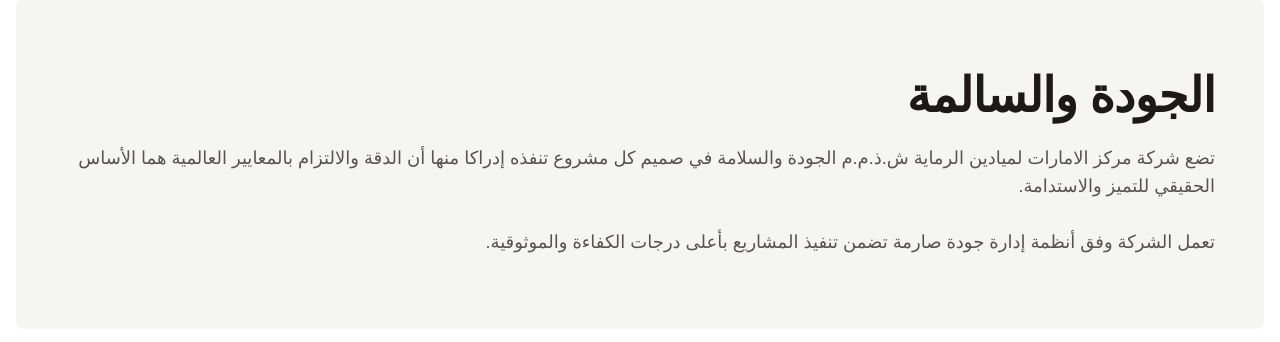
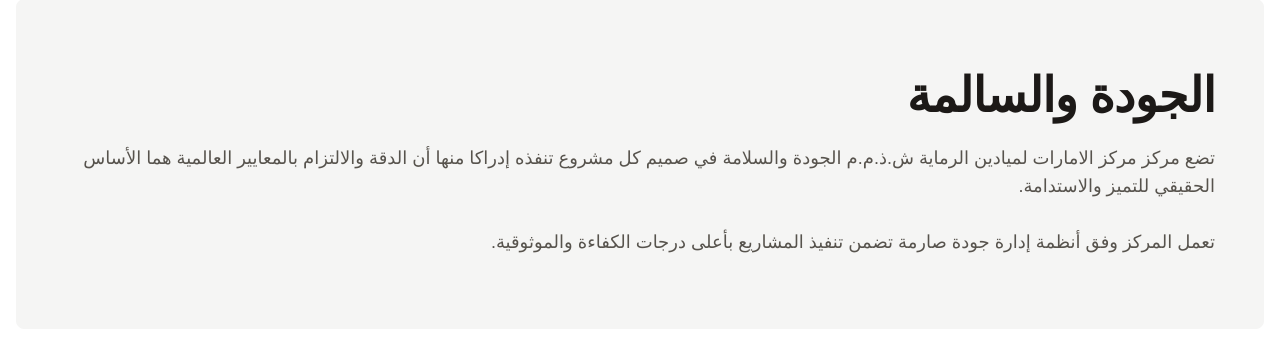
Before and after one commit to TheOnlyRealYT/Emirates-Shooting-Center, a Flask app: page /Quality_and_Safety_ar in a window 1280 px wide. Shown: the part 159-501 px from the top of the page. Run offline with Flask 3, Linux system fonts and the light colour scheme.

Commit message:
arabic fixes

```diff
--- a/templates/components/arabic_versions/clients_and_partners_cta_ar.html
+++ b/templates/components/arabic_versions/clients_and_partners_cta_ar.html
@@ -6,10 +6,10 @@
       </h2>
 
       <p class="text-neutral-500 md:mt-4 md:block dark:text-neutral-300 md:text-lg">
-        تفخر شركة مركز الامارات لميادين الرماية ش.ذ.م.م بعلاقاتها الممتدة مع نخبة من الجهات الأمنية
+        تفخر مركز الامارات لميادين الرماية ش.ذ.م.م بعلاقاتها الممتدة مع نخبة من الجهات الأمنية
         والعسكرية والمدنية التي منحتها ثقتها لتنفيذ مشاريعها المتخصصة في تصميم وتجهيز وصيانة
         ميادين الرماية.<br><br>
-        وقد ساهمت هذه الشراكات في تعزيز مكانة الشركة كمزود موثوق للحلول التقنية والهندسية في
+        وقد ساهمت هذه الشراكات في تعزيز مكانة المركز كمزود موثوق للحلول التقنية والهندسية في
         هذا المجال الحيوي.
       </p>
 
--- a/templates/components/arabic_versions/clients_and_partners_partners_ar.html
+++ b/templates/components/arabic_versions/clients_and_partners_partners_ar.html
@@ -2,7 +2,7 @@
     <div class="pt-8 px-4 mx-auto md:mx-40 max-w-screen-2xl text-center lg:py-16 [&>*]:transition-all [&>*]:duration-200">
         <h1 class="mb-6 text-4xl font-bold tracking-tighter text-heading md:text-5xl lg:text-6xl">شركاؤنا</h1>
         <p class="text-base font-normal text-body md:text-xl">
-            تعمل الشركة بالتعاون مع مجموعة من الشركاء التقنيين والفنيين الدوليين لتوفير أحدث الأنظمة
+            تعمل المركز بالتعاون مع مجموعة من الشركاء التقنيين والفنيين الدوليين لتوفير أحدث الأنظمة
             المستخدمة في تجهيز ميادين الرماية.<br>
             يعتمد هذا التعاون على تبادل الخبرات ونقل المعرفة بما يضمن تطبيق أفضل الممارسات العالمية
             في كل مشروع.
--- a/templates/components/arabic_versions/our_services_jumbotron_ar.html
+++ b/templates/components/arabic_versions/our_services_jumbotron_ar.html
@@ -48,7 +48,7 @@
 
                     <h3 class="text-xl font-semibold mb-2">توريد وتركيب أنظمة الأهداف</h3>
                     <p class="text-sm md:text-normal px-2">
-                       توفر الشركة مجموعة متكاملة من أنظمة الأهداف المتطورة، تشمل الأهداف الثابتة والمتحركة
+                       توفر المركز مجموعة متكاملة من أنظمة الأهداف المتطورة، تشمل الأهداف الثابتة والمتحركة
                         والدوارة بالإضافة إلى أنظمة المحاكاة الذكية، والتي تدار عبر أنظمة تحكم مركزية عالية الدقة.
                         <br><br>
                         نلتزم في كل مشروع بضمان الأداء الموثوق والتكامل التام بين الأنظمة الميدانية والتقنيات
@@ -94,7 +94,7 @@
 
                     <h3 class="text-xl font-semibold mb-2">التجهيزات الأمنية والسلامة </h3>
                     <p class="text-sm md:text-normal px-2">
-                        تهتم الشركة بتوفير حلول أمان متكاملة تشمل أنظمة المراقبة، الحماية من المقذوفات، العزل
+                        تهتم المركز بتوفير حلول أمان متكاملة تشمل أنظمة المراقبة، الحماية من المقذوفات، العزل
                         الصوتي، والتهوية المتقدمة.
                         <br><br>
                         جميع التجهيزات تنفذ وفق المواصفات العالمية لضمان بيئة تدريب آمنة ومطابقة للمعايير
--- a/templates/components/arabic_versions/quality_and_safety_hero_ar.html
+++ b/templates/components/arabic_versions/quality_and_safety_hero_ar.html
@@ -2,10 +2,10 @@
     <div class="py-8 px-4 mx-auto max-w-screen-xl lg:py-16">
         <div class="bg-neutral-secondary-soft border border-default rounded-base p-8 md:p-12 mb-8 transition-all duration-200">
             <h1 class="text-heading tracking-tighter text-3xl md:text-5xl font-bold my-6">الجودة والسالمة</h1>
-            <p class="md:text-lg font-normal text-body mb-6">تضع شركة  مركز الامارات لميادين الرماية ش.ذ.م.م الجودة والسلامة في صميم كل مشروع تنفذه
+            <p class="md:text-lg font-normal text-body mb-6">تضع مركز  مركز الامارات لميادين الرماية ش.ذ.م.م الجودة والسلامة في صميم كل مشروع تنفذه
             إدراكا منها أن الدقة والالتزام بالمعايير العالمية هما الأساس الحقيقي للتميز والاستدامة.
             <br><br>
-            تعمل الشركة وفق أنظمة إدارة جودة صارمة تضمن تنفيذ المشاريع بأعلى درجات الكفاءة
+            تعمل المركز وفق أنظمة إدارة جودة صارمة تضمن تنفيذ المشاريع بأعلى درجات الكفاءة
             والموثوقية.
             </p>
         </div>
@@ -23,7 +23,7 @@
 
                     <h3 class="text-3xl font-semibold mb-2">التزام بمعايير الجودة الدولية</h3>
                     <p class="text-base md:text-xl px-2">
-                        تلتزم الشركة بتطبيق المعايير المعتمدة في تصميم وتنفيذ ميادين الرماية، بدءا من اختيار المواد
+                        تلتزم المركز بتطبيق المعايير المعتمدة في تصميم وتنفيذ ميادين الرماية، بدءا من اختيار المواد
                         والمكونات، مرورا بعمليات التركيب والتشغيل، وصولا إلى اختبارات الأداء النهائي.
                         <br><br>
                         يتم تنفيذ جميع الأعمال تحت إشراف مهندسين مختصين لضمان الجودة في كل مرحلة من مراحل
@@ -44,7 +44,7 @@
                             transition-all duration-300">
 
                     <h3 class="text-3xl font-semibold mb-2">الاعتماد والشهادات</h3>
-                    <p class="text-base md:text-xl px-2">سعى الشركة باستمرار للحصول على الاعتمادات الفنية وشهادات الجودة العالمية التي تؤكد
+                    <p class="text-base md:text-xl px-2">سعى المركز باستمرار للحصول على الاعتمادات الفنية وشهادات الجودة العالمية التي تؤكد
                     كفاءتها في مجال تجهيز ميادين الرماية. <br><br>
                     كما تلتزم بالتعاون مع شركاء دوليين لضمان توافق عملياتها مع أحدث المواصفات الدفاعية
                     والتقنية.
@@ -64,7 +64,7 @@
                             transition-all duration-300">
 
                     <h3 class="text-3xl font-semibold mb-2">الاعتماد والشهادات</h3>
-                    <p class="text-base md:text-xl px-2">تسعى الشركة باستمرار للحصول على الاعتمادات الفنية وشهادات الجودة العالمية التي تؤكد
+                    <p class="text-base md:text-xl px-2">تسعى المركز باستمرار للحصول على الاعتمادات الفنية وشهادات الجودة العالمية التي تؤكد
                     كفاءتها في مجال تجهيز ميادين الرماية. <br><br>
                     كما تلتزم بالتعاون مع شركاء دوليين لضمان توافق عملياتها مع أحدث المواصفات الدفاعية
                     والتقنية.
@@ -84,7 +84,7 @@
                             transition-all duration-300">
 
                     <h3 class="text-3xl font-semibold mb-2">إجراءات السالمة والتأمين الميداني</h3>
-                    <p class="text-base md:text-xl">تعتمد الشركة منظومة شاملة للسلامة تشمل:</p>
+                    <p class="text-base md:text-xl">تعتمد المركز منظومة شاملة للسلامة تشمل:</p>
                     <ul class="px-5 text-sm md:text-xl">
                         <li>تقييم المخاطر الميدانية قبل وأثناء التنفيذ.</li>
                         <li>تركيب تجهيزات أمان متكاملة (حواجز، دروع، أنظمة تهوية وتحكم).</li>
--- a/templates/components/arabic_versions/tech_hero_ar.html
+++ b/templates/components/arabic_versions/tech_hero_ar.html
@@ -14,9 +14,9 @@
             </div>
             <h1 class="text-white font-bold mb-6 text-5xl lg:text-6xl">الانظمة والتقنيات</h1>
             <p class="text-xl text-gray-100 mb-10 leading-relaxed">
-            في شركة مركز الامارات لميادين الرماية ش.ذ.م.م نعمل باستمرار على تطوير حلول تقنية متكاملة
+            في مركز الامارات لميادين الرماية ش.ذ.م.م نعمل باستمرار على تطوير حلول تقنية متكاملة
             تضمن دقة الأداء وكفاءة التشغيل في جميع مشاريعنا.<br><br>
-            تعتمد الشركة على أنظمة حديثة تم تصميمها لتلبية متطلبات التدريب الميداني وفقا لأعلى
+            تعتمد المركز على أنظمة حديثة تم تصميمها لتلبية متطلبات التدريب الميداني وفقا لأعلى
             المواصفات العالمية.
             </p>
           </div>
--- a/templates/components/arabic_versions/tech_jumbotrons_ar.html
+++ b/templates/components/arabic_versions/tech_jumbotrons_ar.html
@@ -41,7 +41,7 @@
           </h2>
 
           <p class="text-neutral-500 mt-4 text-xl">
-            تستخدم الشركة أنظمة محاكاة متقدمة تمكن المتدربين من خوض تجارب تدريب افتراضية دقيقة
+            تستخدم المركز أنظمة محاكاة متقدمة تمكن المتدربين من خوض تجارب تدريب افتراضية دقيقة
             تحاكي الواقع الميداني باستخدام تقنيات العرض والتصوير عالية الدقة.<br><br>
             تسهم هذه الأنظمة في تقليل التكاليف التشغيلية وزيادة كفاءة التدريب.
           </p>
--- a/templates/index_AR.html
+++ b/templates/index_AR.html
@@ -129,7 +129,7 @@
                     الهندسية لتقديم حلول متكاملة تخدم القطاعات األمنية والعسكرية والمدنية على حد سواء.
                 </p>
                 <p class="text-muted-foreground mb-6 dark:text-white transition-colors duration-200">
-                     منذ تأسيسها، التزمت الشركة بتطبيق أعلى معايير الجودة والسالمة، لتصبح شريكا موثوقا في
+                     منذ تأسيسها، التزمت المركز بتطبيق أعلى معايير الجودة والسالمة، لتصبح شريكا موثوقا في
                     إنشاء ميادين الرماية المتطورة التي تلبي احتياجات التدريب الواقعي واألداء العملي.
                 </p>
             </div>
```
Also changed, not shown: templates/about_us_AR.html (+4 -4 lines), templates/components/arabic_versions/our_projects_hero_ar.html (+4 -4 lines).
